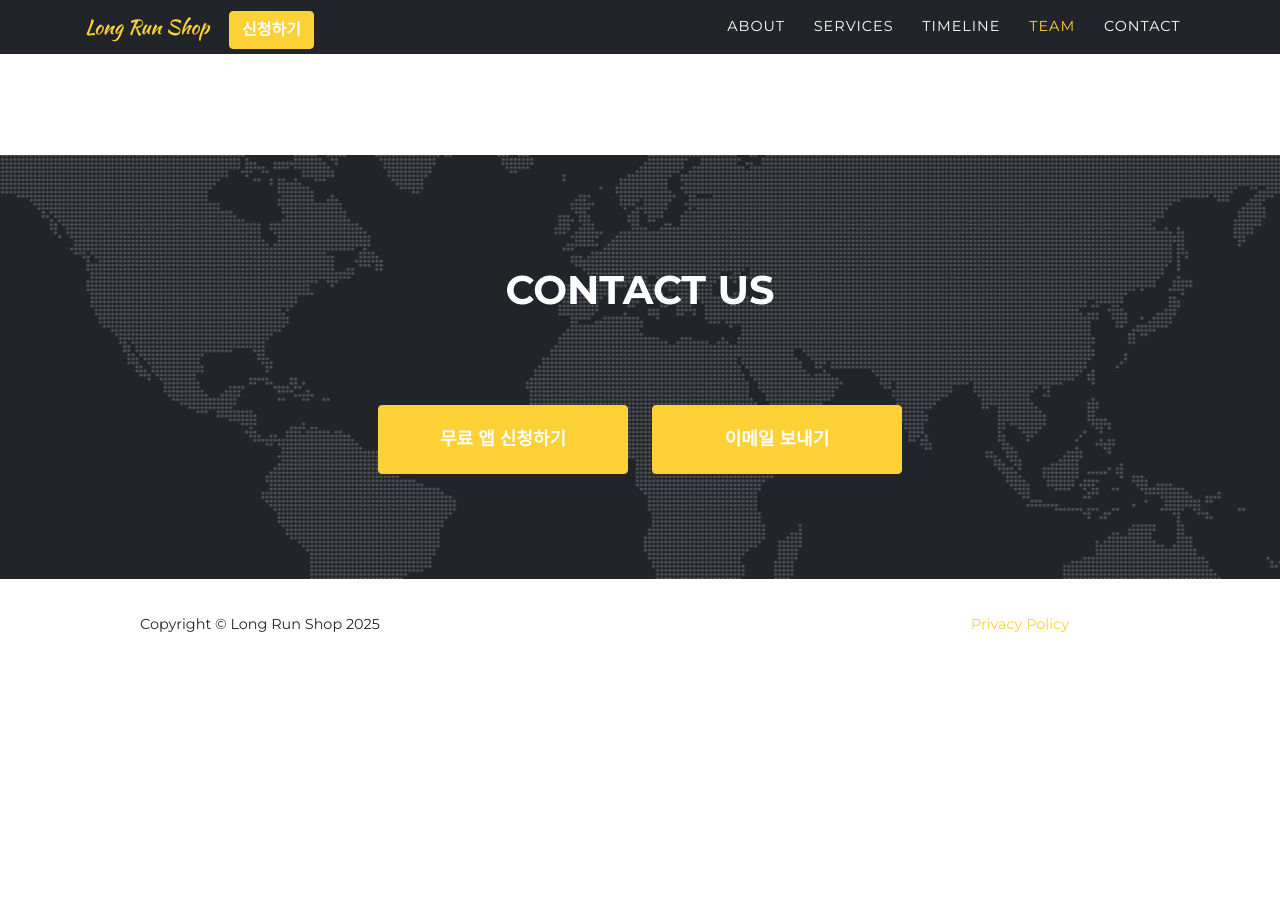
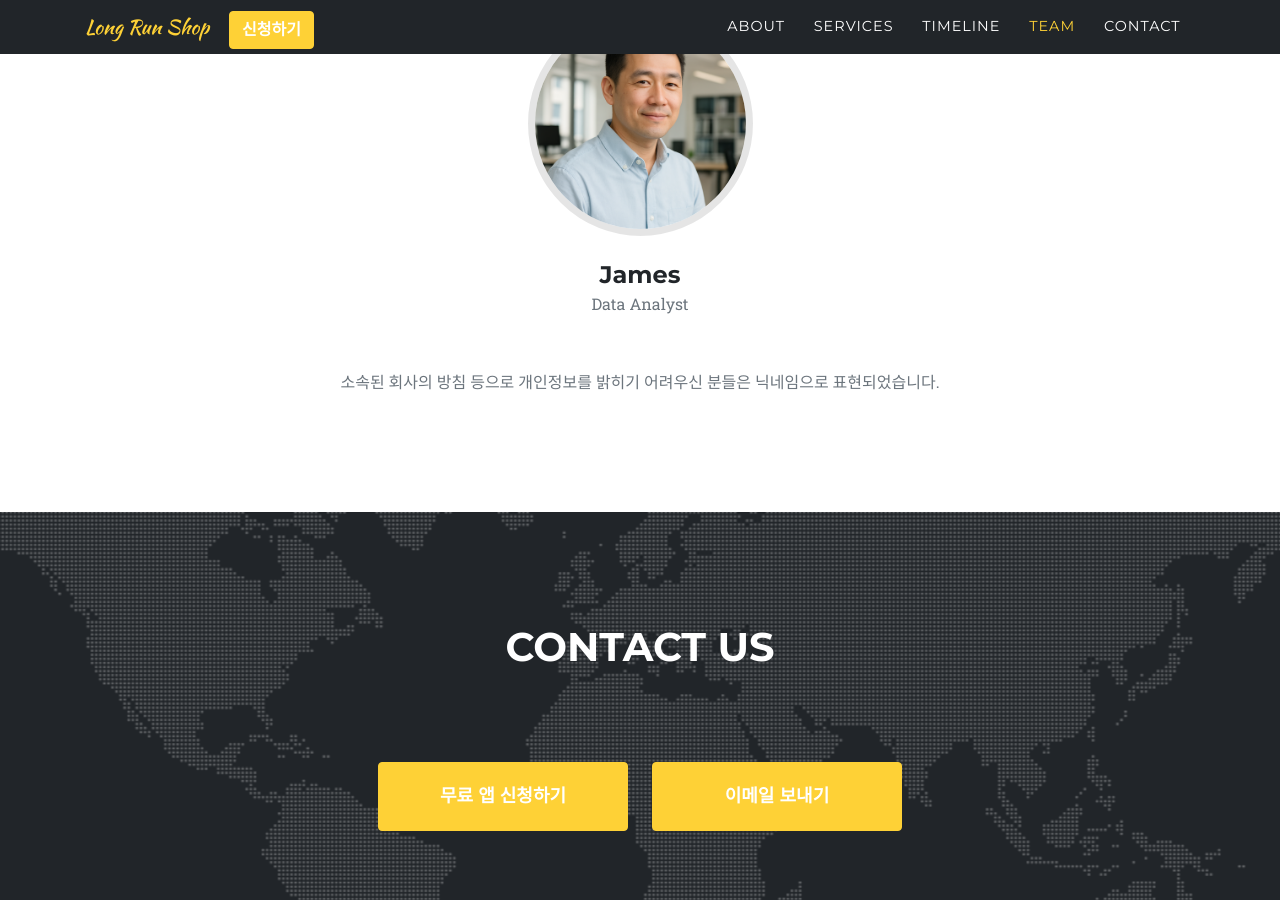
Before and after one commit to WowPeter/long-run-shop, a Jekyll site: the page built from index.md, in a window 1280 px wide and 900 px high, scrolled down 4129 px. Built offline with Jekyll 4.4.1, drawn with Linux system fonts in a browser that asks for light colours; some web fonts are replaced; before the commit the page ends 4798 px from its top, so only the background shows below that.

Commit message:
- fead: james 추가

```diff
--- a/_data/sitetext.yml
+++ b/_data/sitetext.yml
@@ -118,6 +118,10 @@ en: &DEFAULT_EN
       - name: "Ashley"
         role: "Lead Designer"
         image: assets/img/team/ashley.png
+        social:
+      - name: "James"
+        role: "Data Analyst"
+        image: assets/img/team/james.png
         social:
 
   contact:
```
Also changed, not shown: assets/img/team/james.png (added), assets/img/team/michael.png, assets/img/team/peter.jpeg, 1 other file.
